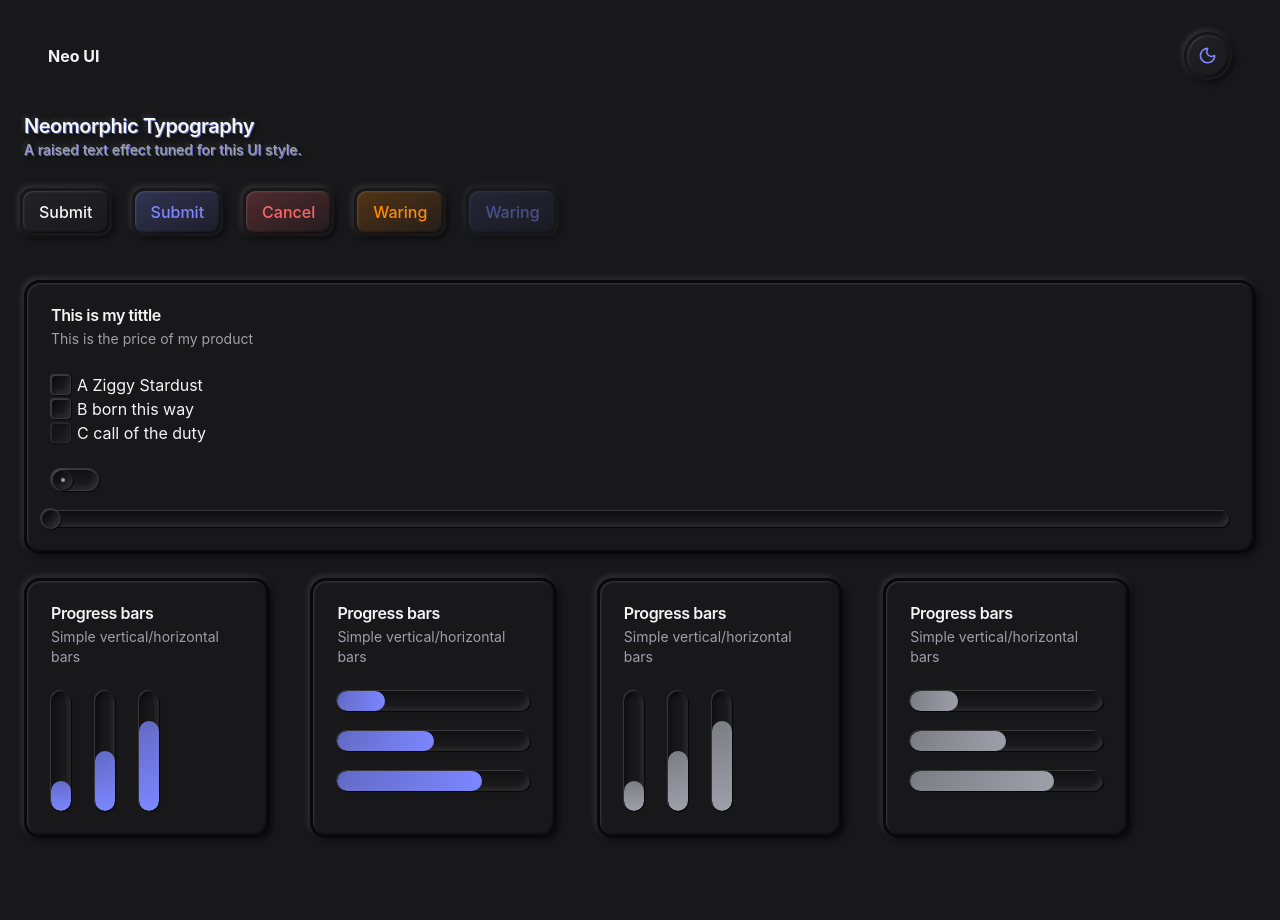
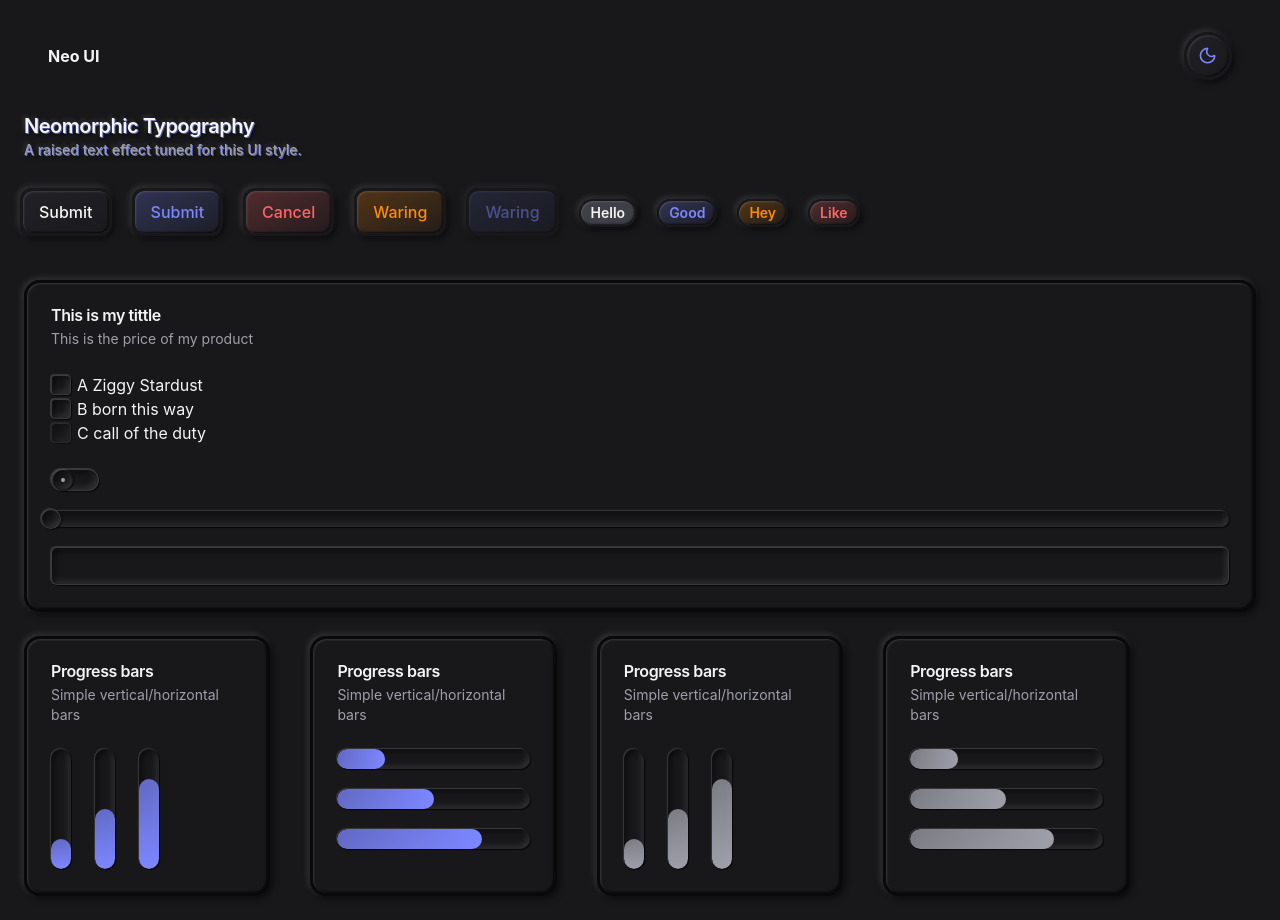
Before and after one commit to forever-ivy/NeoUI, a React (Vite) app: page / in a window 1280 px wide. Before the commit the page ends 862 px from the top, so only its background shows below. Built offline with nearby package versions, Linux system fonts and the light colour scheme.

Commit message:
Add Badge and Input

```diff
--- a/src/App.tsx
+++ b/src/App.tsx
@@ -12,6 +12,8 @@ import Text from "./components/Text";
 import NeoCheckBox from "./components/NeoCheckBox";
 import NeoSlider from "./components/NeoSlider";
 import NeoProgress from "./components/NeoProgress";
+import { Badge } from "./components/Badge";
+import Input from "./components/Input";
 
 function App() {
   return (
@@ -34,6 +36,10 @@ function App() {
           <Button variant={"primary"} disabled>
             Waring
           </Button>
+          <Badge variant={"default"}>Hello</Badge>
+          <Badge variant={"primary"}>Good</Badge>
+          <Badge variant={"warning"}>Hey</Badge>
+          <Badge variant={"destructive"}>Like</Badge>
         </div>
         <div className="m-6">
           <Card>
@@ -57,6 +63,7 @@ function App() {
             <CardFooter className=" flex-col space-y-5">
               <NeoSwitch />
               <NeoSlider variant={"secondary"} />
+              <Input />
             </CardFooter>
           </Card>
         </div>
--- /dev/null
+++ b/src/components/Badge.tsx
@@ -0,0 +1,42 @@
+import { mergeProps } from "@base-ui-components/react/merge-props";
+import { useRender } from "@base-ui-components/react/use-render";
+import { cva, type VariantProps } from "class-variance-authority";
+
+const badgeVariants = cva(
+  "inline-flex items-center rounded-full border-2 border-background px-2.5 py-0.5 text-sm font-semibold transition-all duration-200 focus:outline-none focus:ring-2 focus:ring-ring focus:ring-offset-2",
+  {
+    variants: {
+      variant: {
+        default: "bg-muted text-foreground shadow-raised hover:shadow-inset",
+        primary:
+          "bg-linear-to-tl from-primary/5 to-primary/25 text-primary shadow-raised hover:shadow-inset",
+        destructive:
+          "bg-linear-to-tl from-destructive/5 to-destructive/25 text-destructive shadow-raised hover:shadow-inset",
+        warning:
+          "bg-linear-to-tl from-warning/5 to-warning/25 text-warning shadow-raised hover:shadow-inset",
+      },
+    },
+    defaultVariants: {
+      variant: "default",
+    },
+  },
+);
+
+interface BadgeProps
+  extends useRender.ComponentProps<"div">, VariantProps<typeof badgeVariants> {}
+
+export function Badge(props: BadgeProps) {
+  const { render, className, variant, ...otherProps } = props;
+
+  const mergedProps = mergeProps(otherProps, {
+    className: badgeVariants({ variant, className }),
+  });
+
+  const element = useRender({
+    defaultTagName: "div",
+    render,
+    props: mergedProps,
+  });
+
+  return element;
+}
--- /dev/null
+++ b/src/components/Input.tsx
@@ -0,0 +1,21 @@
+import { mergeProps, useRender } from "@base-ui-components/react";
+import { cva } from "class-variance-authority";
+
+const inputVariants = cva(
+  "flex w-full rounded-md border-1 border-highlight bg-background px-3 py-2 text-sm ring-offset-background file:border-0 file:bg-transparent placeholder:text-muted-foreground focus-visible:outline-none focus-visible:ring-2 focus-visible:ring-offset-2 focus-visible:ring-foreground shadow-inset disabled:opacity-50",
+);
+
+interface InputProps extends useRender.ComponentProps<"input"> {}
+
+export default function Input(props: InputProps) {
+  const mergedProps = mergeProps(props, {
+    className: inputVariants(),
+    type: props.type,
+  });
+  const element = useRender({
+    defaultTagName: "input",
+    render: props.render,
+    props: mergedProps,
+  });
+  return element;
+}
```
